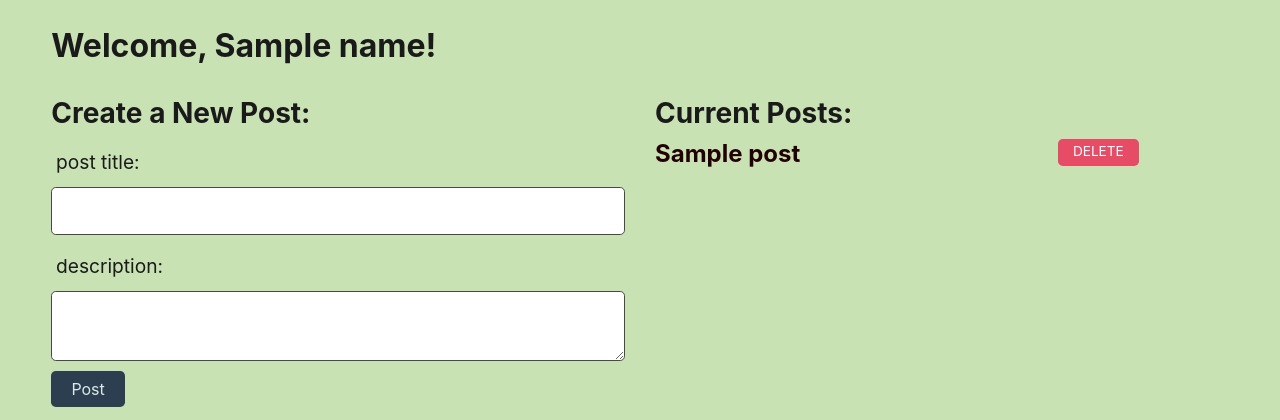
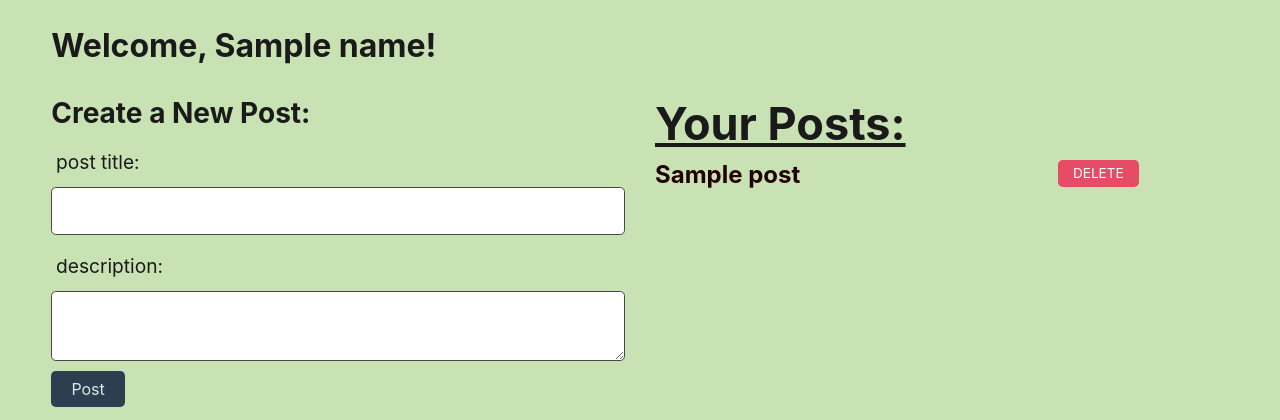
Before and after one commit to Luwylbab/Tech-Blog, a Node project: template views/profile.handlebars in a window 1280 px wide. Shown: the part 101-521 px from the top of the page. Run offline with Node 20 templates, Linux system fonts and the light colour scheme; the template is opened without the code that fills it: most values are stand-ins (such as "Sample title", 1, 10 or a date in 2020); some libraries are stand-ins or nearby versions.

Commit message:
Adds styling

```diff
--- a/public/css/style.css
+++ b/public/css/style.css
@@ -110,3 +110,8 @@ a:hover {
 .post-desc {
   font-size: 28px;
 }
+
+.cur-posts {
+  font-size: 45px;
+  text-decoration: underline;
+}
--- a/views/profile.handlebars
+++ b/views/profile.handlebars
@@ -25,7 +25,7 @@
 
   {{#if posts.length}}
   <div class="col-md-6 post-list">
-    <h3>Current Posts:</h3>
+    <h3 class="cur-posts">Your Posts:</h3>
 
     {{#each posts as |post|}}
     <div class="row mb-2">
```
